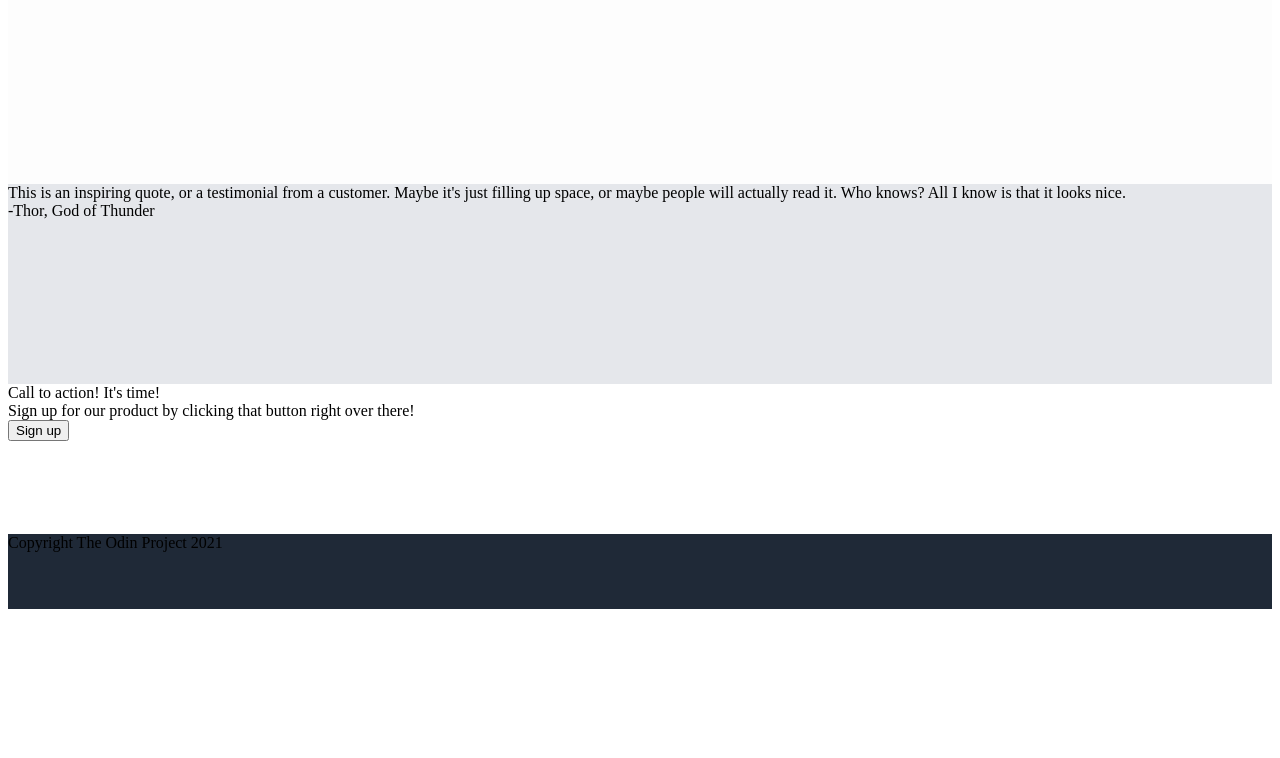
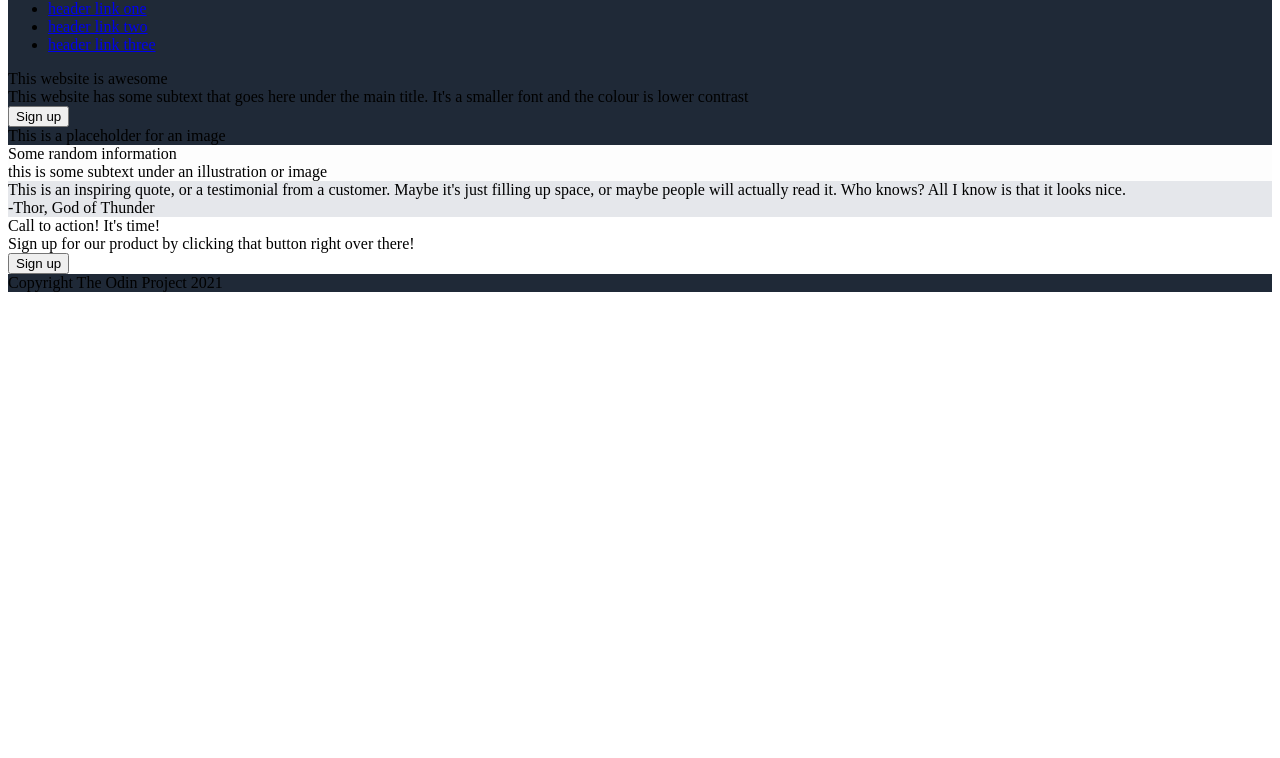
Before and after one commit to BOTaaron/Landing-Page, a plain HTML site: page index.html in a window 1280 px wide. Shown: the part 42-800 px from the top of the page. Drawn offline with Linux system fonts and the light colour scheme.

Commit message:
Updated HTML

```diff
--- a/index.html
+++ b/index.html
@@ -11,40 +11,44 @@
         <div class="header">
             <div class="header-links">
                 <div class="header-logo">Header Logo</div>
+                <ul>
+                    <li><a href="#">header link one</a></li>
+                    <li><a href="#">header link two</a></li>
+                    <li><a href="#">header link three</a></li>
+                </ul>
 
             </div>
             <div class="header-content">
-                <div class="header-text-content"></div>
+                <div class="header-text-content">
+                    <div class="header-text-headline">This website is awesome</div>
+                    <div class="header-text-body">This website has some subtext that goes here under the main title.
+                    It's a smaller font and the colour is lower contrast</div>
+                    <button>Sign up</button>
+                </div>
+                <div class="placeholder-image">This is a placeholder for an image</div>
             </div>
 
         </div>
-        <div class="card-container">
+        <div class="card-section">
             <div class="text">Some random information</div>
             <div class="card-container">
                 <div class="card">
+                    <div class="box-outline"></div>
+                    <div class="card-text">this is some subtext under an illustration or image</div>
+                </div>
 
-                </div>
-                <div class="card">
-
-                </div>
-                <div class="card">
-
-                </div>
-                <div class="card">
-
-                </div>
 
             </div>
 
         </div>
-        <div class="quote-container">
+        <div class="quote-section">
             <div class="quote">
                 This is an inspiring quote, or a testimonial from a customer. Maybe it's just filling up space, or maybe people will actually read it. Who knows? All I know is that it looks nice.
             </div>
             <div class="signature">-Thor, God of Thunder</div>
 
         </div>
-        <div class="cta-container">
+        <div class="cta-section">
              <div class="call-to-action-text">
                  <div class="text">Call to action! It's time!</div>
                  <div class="text"> Sign up for our product by clicking that button right over there!</div>
--- a/styles.css
+++ b/styles.css
@@ -1,26 +1,25 @@
 .body {
     display: flex;
-    flex: 1;
-
+    flex-direction: row;
 }
 .header {
     background-color: #1f2937;
 
 
 }
-.card-container {
+.card-section {
     background-color: #fdfdfd;
-    height: 200px;
+
 }
-.quote-container {
-    height: 200px;
+.quote-section {
+
     background-color: #e5e7eb;
 }
-.cta-container {
-    height: 150px;
+.cta-section {
+
 }
 .footer {
-    height: 75px;
+
     background-color: #1f2937;
 
 
```
